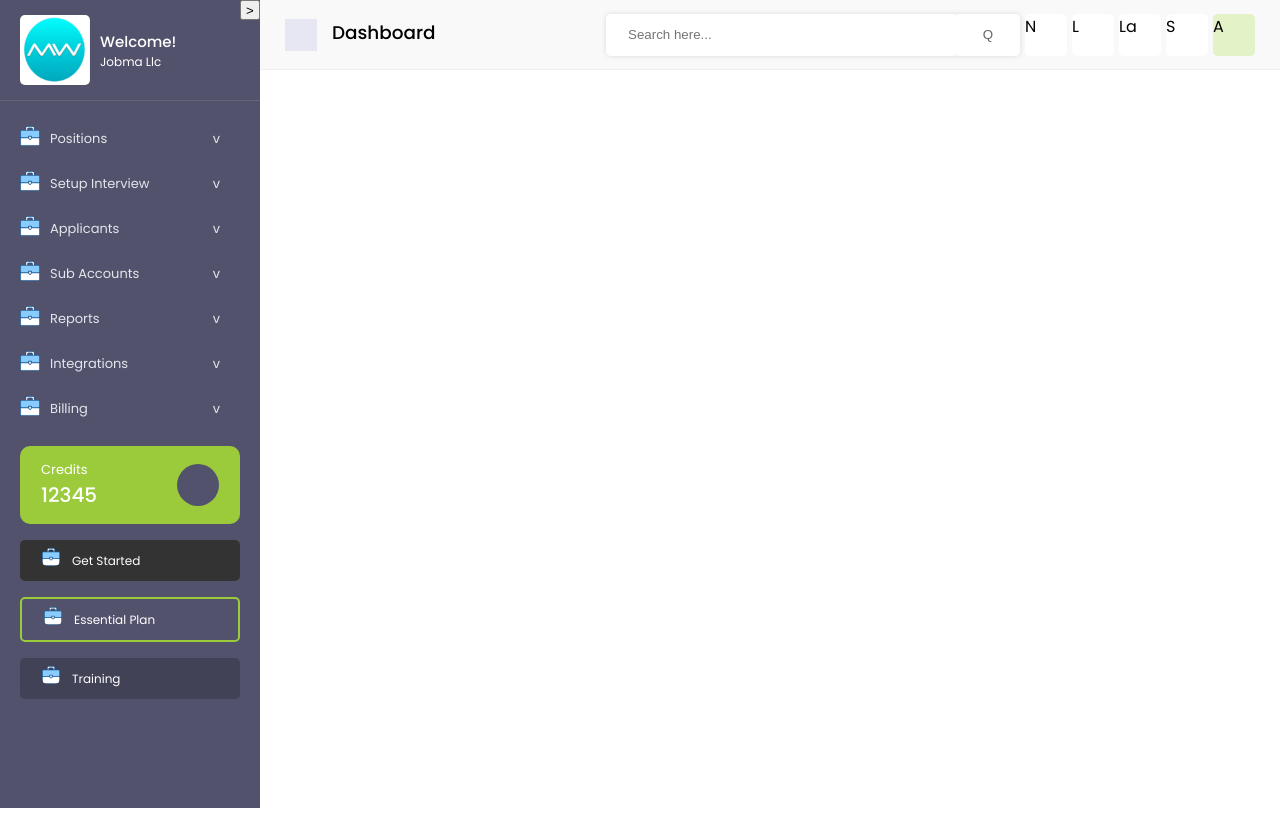
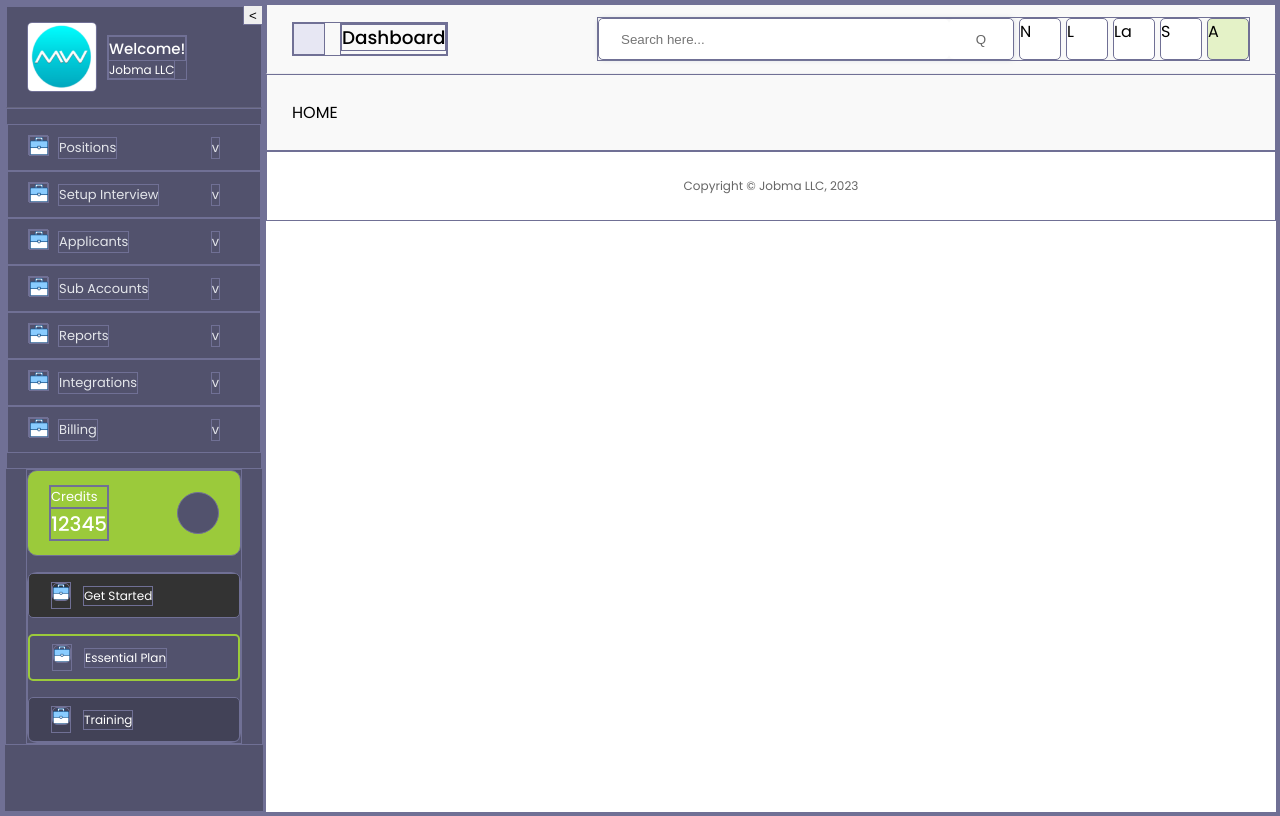
Before and after one commit to MilindShekhawat/jobmadash, a Next.js app: page / in a window 1280 px wide. Built offline with nearby package versions, Linux system fonts and the light colour scheme.

Commit message:
Refined layout and added footer and links

```diff
--- /dev/null
+++ b/app/Components/Footer.js
@@ -0,0 +1,10 @@
+import React from 'react'
+import style from '../page.module.css'
+
+export default function Footer() {
+  return (
+    <div className={style.footer}>
+      Copyright © Jobma LLC, 2023
+    </div>
+  )
+}
--- a/app/Components/Sidebar.js
+++ b/app/Components/Sidebar.js
@@ -6,6 +6,7 @@ import BottomListItem from './BottomListItem'
 import Header from './Header'
 import Image from 'next/image'
 import welcome from '../img/welcome.png'
+import Link from 'next/link'
 
 export default function Sidebar() {
   const [isCollapsed, setIsCollapsed] = useState(false);
@@ -20,24 +21,24 @@ export default function Sidebar() {
     <div className={style.sidebarWrapper}>
       <aside className={isCollapsed ? style.sidebarCollapsed: style.sidebar}>
         <button className={style.sidebarButton} onClick={() => collapseSidebar()}>
-          {isCollapsed ? "<" : ">"}
+          {isCollapsed ? ">" : "<"}
         </button>
         <div>
-          <div className={style.sidebarTop}>
+          <Link href='../' className={style.sidebarTop}>
             <Image src={welcome} width={70} height={70} style={{borderRadius:'5px'}} alt="Welcome" />
             <div>
               <span style={{ display:'block', fontSize:'15px', fontWeight:'500'}}>Welcome!</span>
-              <span>Jobma Llc</span>
+              <span>Jobma LLC</span>
             </div>
-          </div>
+          </Link>
           <ul className={style.sidebarList}>
-            <SidebarItem itemName='Positions'/>
-            <SidebarItem itemName='Setup Interview'/>
-            <SidebarItem itemName='Applicants'/>
-            <SidebarItem itemName='Sub Accounts'/>
-            <SidebarItem itemName='Reports'/>
-            <SidebarItem itemName='Integrations'/>
-            <SidebarItem itemName='Billing'/>
+            <SidebarItem itemName='Positions' link='../position'/>
+            <SidebarItem itemName='Setup Interview' link='../setupinterview'/>
+            <SidebarItem itemName='Applicants' link='../'/>
+            <SidebarItem itemName='Sub Accounts' link='../'/>
+            <SidebarItem itemName='Reports' link='../'/>
+            <SidebarItem itemName='Integrations' link='../'/>
+            <SidebarItem itemName='Billing' link='../'/>
           </ul>
           <div className={style.sidebarBottom}>
             <div className={style.credits}>
--- a/app/Components/SidebarItem.js
+++ b/app/Components/SidebarItem.js
@@ -2,15 +2,16 @@ import React from 'react'
 import Image from 'next/image'
 import style from '../page.module.css'
 import brief from '../img/briefcase.png'
+import Link from 'next/link'
 
 export default function SidebarItem(sidebar) {
   return (
-    <div className={style.sidebarItem}>
+    <Link href={sidebar.link} className={style.sidebarItem}>
       <span className={style.itemIcon}>
         <Image src={brief} width={20} height={20} alt='image not found'/>
       </span>
     <span className={style.itemName}>{sidebar.itemName}</span>
     <span className={style.itemButton}>v</span>
-    </div>
+    </Link>
   )
 }
--- a/app/globals.css
+++ b/app/globals.css
@@ -2,5 +2,6 @@
     padding: 0px;
     margin: 0px;
     box-sizing: border-box;
-    -border: 1px solid #707095;
+    text-decoration: none;
+    border: 1px solid #707095;
 }
--- a/app/layout.js
+++ b/app/layout.js
@@ -1,6 +1,10 @@
 import { Inter, Poppins } from 'next/font/google'
 import Head from 'next/head'
 import './globals.css'
+import style from './page.module.css'
+import Sidebar from './Components/Sidebar'
+import Header from './Components/Header'
+import Footer from './Components/Footer'
 
 const inter = Inter({ subsets: ['latin'] })
 const poppins = Poppins({
@@ -21,7 +25,18 @@ export default function RootLayout({ children }) {
       <Head>
         <link rel="icon" href="/favicon.ico" sizes="any" />
       </Head>
-      <body className={poppins.className}>{children}</body>
+      <body className={poppins.className}>
+        <div style={{display:'flex'}}>
+          <Sidebar/>
+          <div style={{width:'100%'}}>
+            <Header />
+            <div className={style.mainBody}>
+              {children}
+            </div>
+            <Footer/>
+          </div>
+        </div>
+        </body>
     </html>
   )
 }
--- a/app/page.js
+++ b/app/page.js
@@ -5,9 +5,8 @@ import Header from './Components/Header'
 
 export default function Home() {
   return (
-    <main style={{display:'flex'}}>
-      <Sidebar/>
-      <Header />
-    </main>
+    <>
+    HOME
+    </>
   )
 }
--- a/app/page.module.css
+++ b/app/page.module.css
@@ -1,3 +1,9 @@
+/* ? Main Body */
+.mainBody{
+  -height: 100%;
+  padding: 25px;
+  background-color: #f9f9f9;
+}
 /* ? SideBar */
 /* TODO Expanded SideBar */
 .sidebar {
@@ -36,6 +42,7 @@
   gap: 10px;
   padding: 15px 20px;
   font-size: 12px;
+  color: #ffffff;
   border-bottom: 1px solid #ffffff1a;
 }
 
@@ -50,6 +57,7 @@
   gap: 10px;
   color: #e4e6eb;
   font-size: 13px;
+  text-decoration: none;
   padding: 10px 40px 10px 20px;
 }
 /* */
@@ -94,7 +102,13 @@
   padding: 8px 22px;
   border-radius: 5px;
 }
-
+/* ? Footer */
+.footer {
+  padding: 25px 25px;
+  color:#666666;
+  font-size: 12px;
+  text-align: center;
+}
 /* ? Header */
 .header{
   display: flex;
@@ -126,7 +140,7 @@
 .search{
   border-radius: 5px;
   height: 42px;
-  box-shadow: 0px 0px 5px 0px rgba(140, 152, 164, 0.30);;
+  box-shadow: 0px 0px 5px 0px rgba(140, 152, 164, 0.30);
 }
 /*  */
 .search > input {
```
Also changed, not shown: app/Components/MainBody.js (deleted, +0 -7 lines), app/position/page.js (added, +7 -0 lines), app/setupinterview/page.js (added, +7 -0 lines), app/Components/Layout.js (added).
